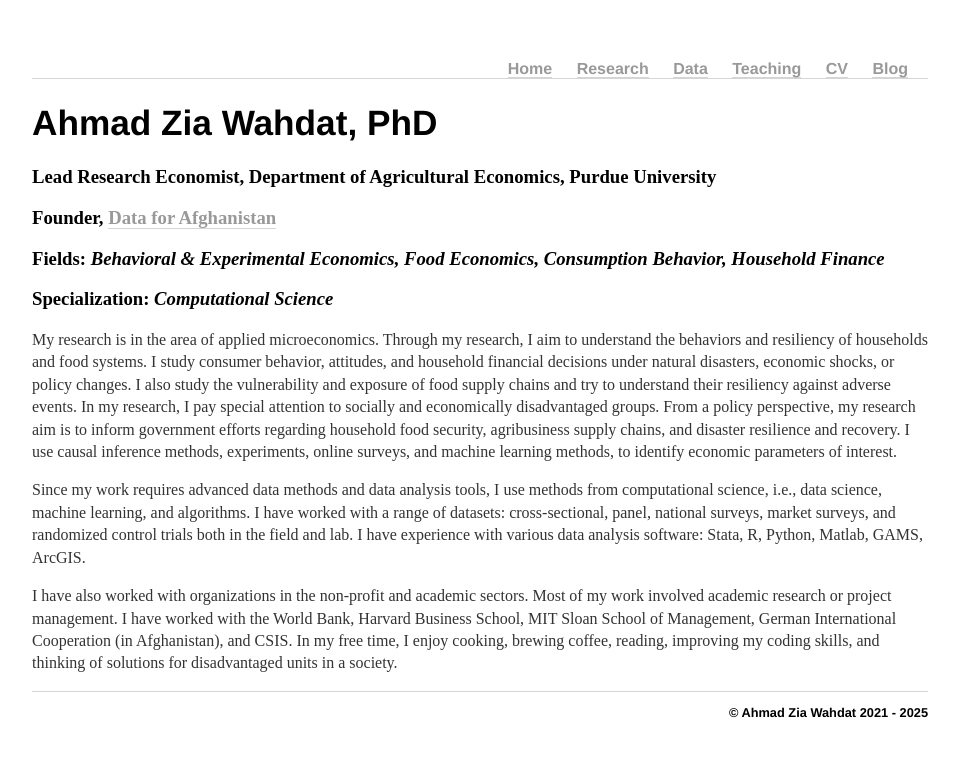
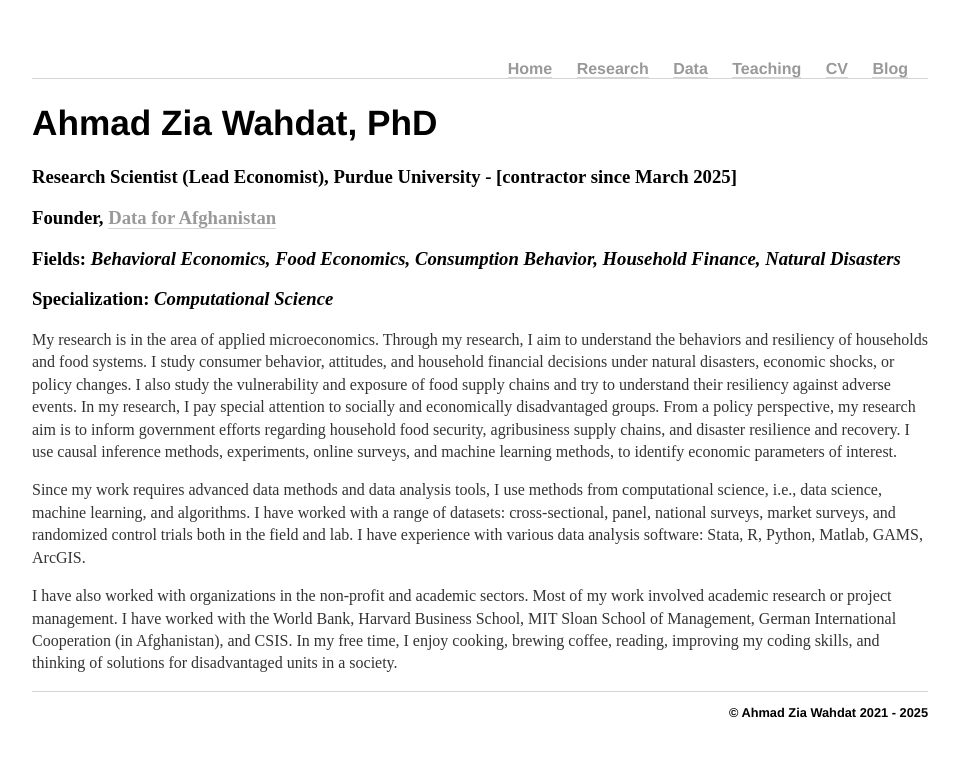
Before and after one commit to awahdat/webpage, a Jekyll site: the page built from home/index.html, in a window 1280 px wide. Shown: the top 757 px of the page, without its empty margins (160-1119 px from the left). Built offline with Jekyll 4.4.1, drawn with Linux system fonts in a browser that asks for light colours.

Commit message:
Update index.html

```diff
--- a/home/index.html
+++ b/home/index.html
@@ -4,11 +4,11 @@ title: Ahmad Zia Wahdat
 ---
 <div class="blurb">
 	<h1>Ahmad Zia Wahdat, PhD</h1>
-			<h3>Lead Research Economist, Department of Agricultural Economics, Purdue University</h3>
+			<h3>Research Scientist (Lead Economist), Purdue University - [contractor since March 2025]</h3>
 
 			<!-- <h3>Available for research/teaching jobs in 2020-2021 (awahdat AT purdue.edu)</h3> -->
 			<h3>Founder, <a href="https://dataforafghanistan.org/" target="_blank">Data for Afghanistan</a> </h3>
-			<h3>Fields: <em>Behavioral & Experimental Economics, Food Economics, Consumption Behavior, Household Finance</em></h3>
+			<h3>Fields: <em>Behavioral Economics, Food Economics, Consumption Behavior, Household Finance, Natural Disasters</em></h3>
 			<h3>Specialization: <em>Computational Science</em></em></h3>
 
 
```
